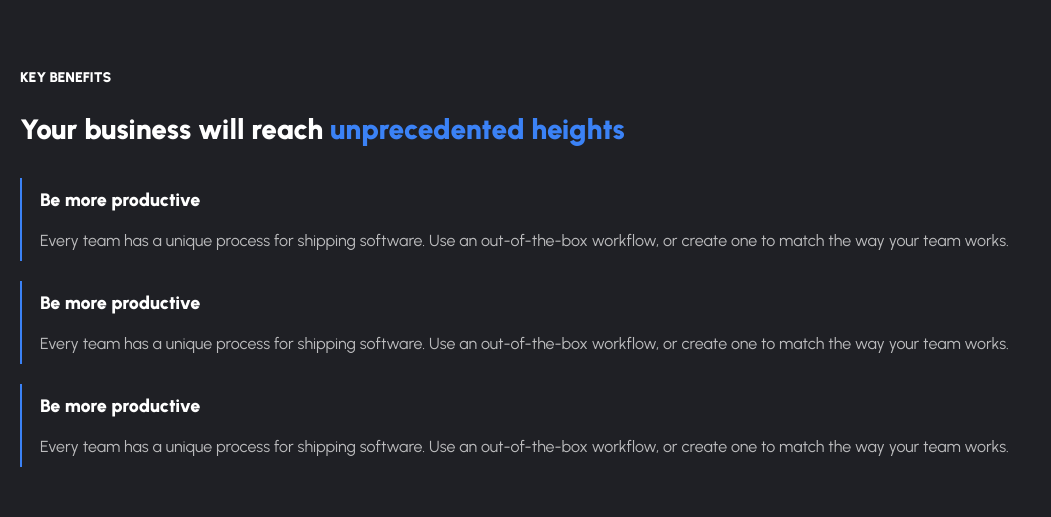
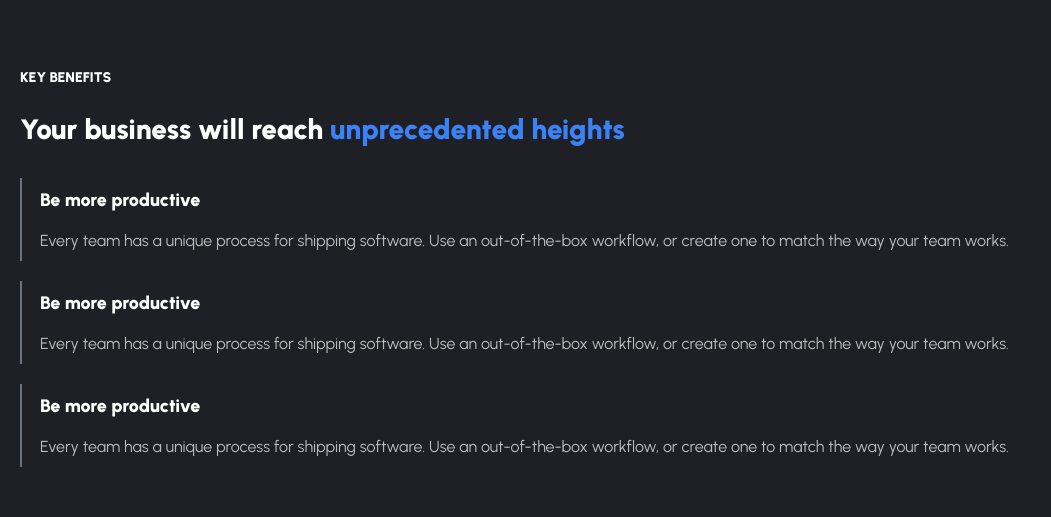
Before and after one commit to hmartiins/TDE-4SEM, a React (Vite) app: page / in a window 1280 px wide. Shown: the part 2131-2648 px from the top of the page, without its empty margins (0-1051 px from the left). Built offline with nearby package versions, Linux system fonts and the light colour scheme; a web font is replaced by a local one.

Commit message:
feat: add group hover in information card

```diff
--- a/src/components/InformationCard.tsx
+++ b/src/components/InformationCard.tsx
@@ -5,8 +5,8 @@ interface InformationCardProps {
 
 export function InformationCard({ text, title }: InformationCardProps) {
   return (
-    <article className="w-full flex gap-[18px]">
-      <div className="w-[2px] bg-blue-500"></div>
+    <article className="group w-full flex gap-[18px]">
+      <div className="w-[2px] bg-gray-500 group-hover:bg-blue-500 transition-all duration-700"></div>
 
       <div className="flex flex-col gap-[15px] py-2">
         <b className="text-white font-black text-lg">{title}</b>
```
